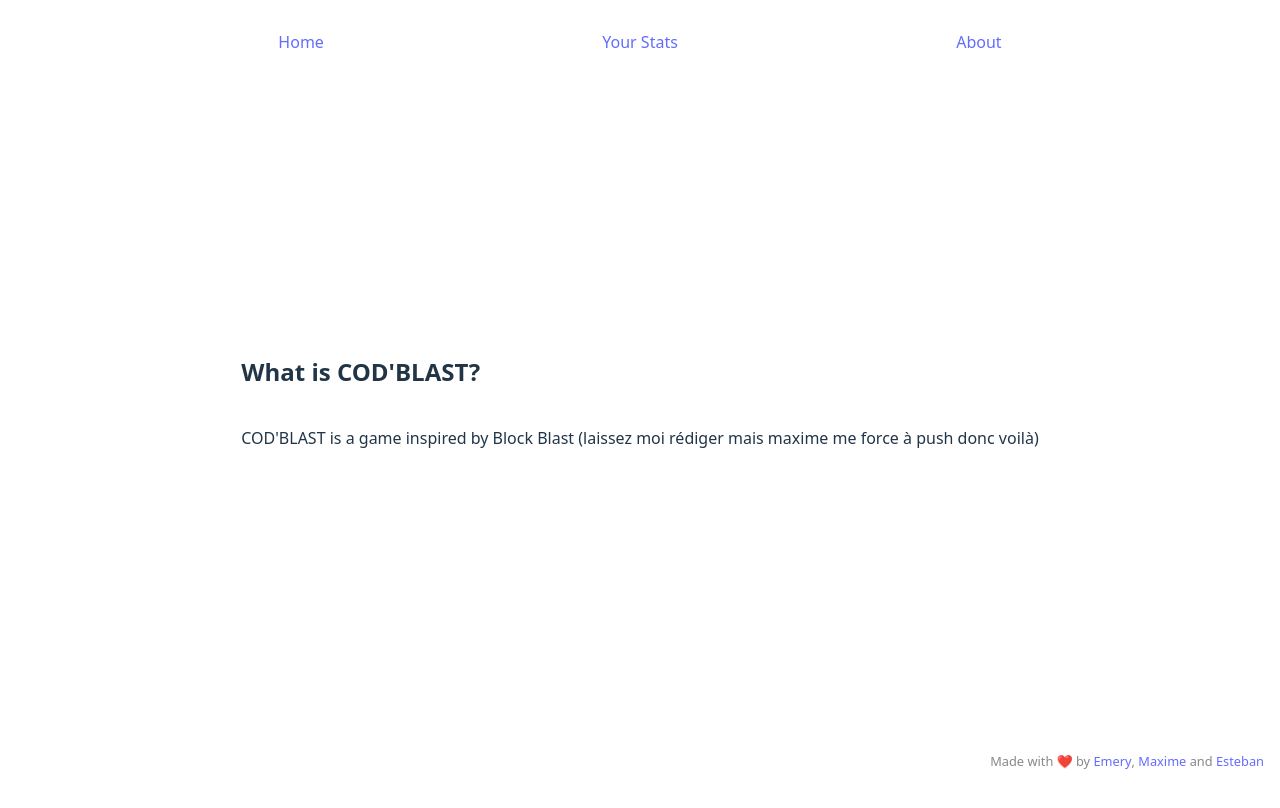
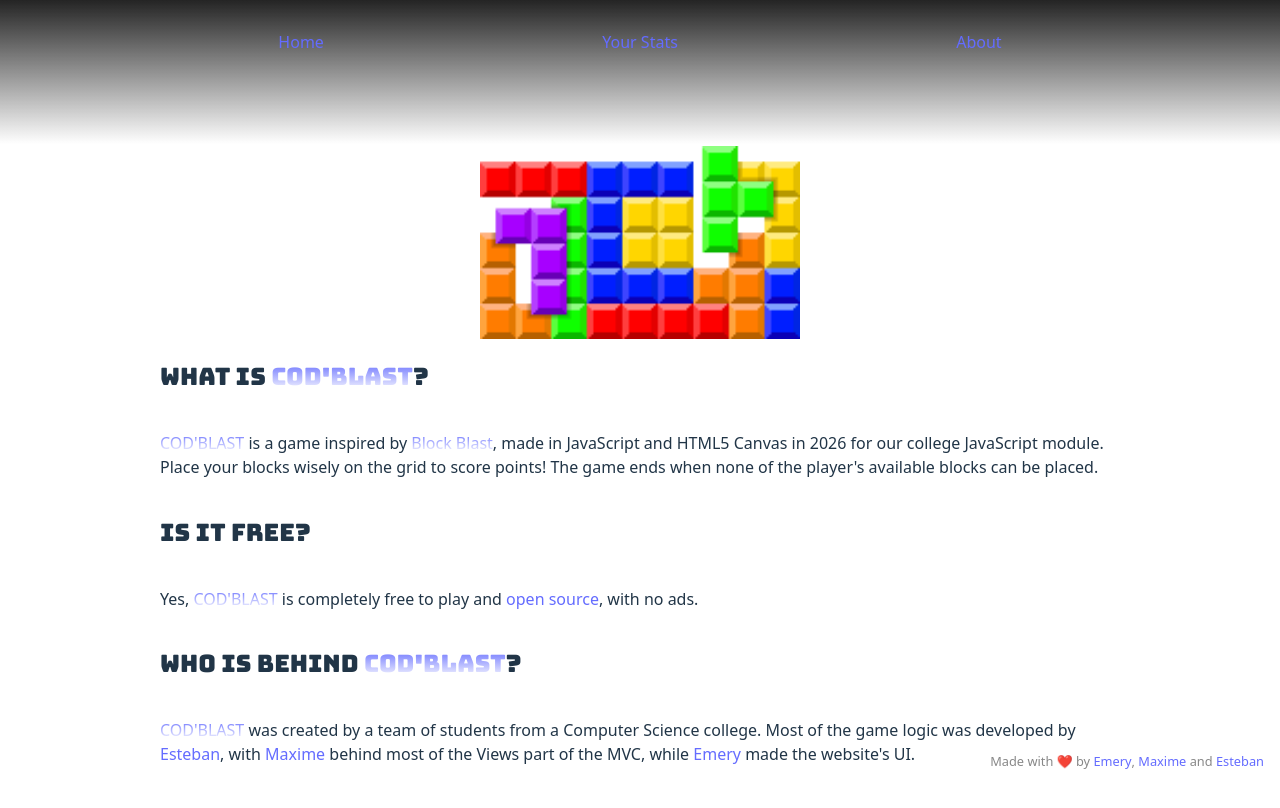
Before and after one commit to maximemlly/codblast, a website built with Vite: page about.html in a window 1280 px wide. Built offline with nearby package versions, Linux system fonts and the light colour scheme; a web font is replaced by a local one.

Commit message:
add infos to about page

```diff
--- a/about.html
+++ b/about.html
@@ -3,13 +3,21 @@
 <head>
     <meta charset="UTF-8">
     <meta name="viewport" content="width=device-width, initial-scale=1.0">
+    <link rel="preconnect" href="https://fonts.googleapis.com">
+    <link rel="preconnect" href="https://fonts.gstatic.com" crossorigin>
+    <link href="https://fonts.googleapis.com/css2?family=Bungee&family=Geo:ital@0;1&display=swap" rel="stylesheet">
     <title>About</title>
 </head>
 <body>
     <ul id="navbar"></ul>
     <div id="page">
-        <h2>What is <span>COD'BLAST?</span></h2>
-        <p>COD'BLAST is a game inspired by Block Blast (laissez moi rédiger mais maxime me force à push donc voilà)</p>
+        <img src="../public/logo.png" alt="COD'BLAST Logo" id="about-logo">
+        <h2>What is <span>COD'BLAST</span>?</h2>
+        <p><span>COD'BLAST</span> is a game inspired by <span>Block Blast</span>, made in JavaScript and HTML5 Canvas in 2026 for our college JavaScript module. Place your blocks wisely on the grid to score points! The game ends when none of the player's available blocks can be placed.</p>
+        <h2>Is it free?</h2>
+        <p>Yes, <span>COD'BLAST</span> is completely free to play and <a href="https://github.com/maximemlly/codblast">open source</a>, with no ads.</p>
+        <h2>Who is behind <span>COD'BLAST</span>?</h2>
+        <p><span>COD'BLAST</span> was created by a team of students from a Computer Science college. Most of the game logic was developed by <a href="https://github.com/thegesse">Esteban</a>, with <a href="https://github.com/maximemlly">Maxime</a> behind most of the Views part of the MVC, while <a href="https://github.com/devilishlyney">Emery</a> made the website's UI.</p>
     <footer id="credits"></footer>
     <script type="module" src="/src/common.js"></script>
 </body>
--- a/src/style.css
+++ b/src/style.css
@@ -60,11 +60,21 @@ body {
   overflow-x: hidden;
 }
 
+#about-logo {
+  align-self: center;
+  width: 25vw;
+}
 
+p {
+  max-width: 75vw;
+}
 
 #page {
   display: flex;
   flex-direction: column;
+  margin-top: 8rem;
+  padding-top: 8rem;
+  padding-bottom: 8rem;
 }
 
 h1 {
@@ -79,13 +89,7 @@ h1 {
   text-align: center;
 }
 
-.card {
-  padding: 2em;
-}
 
-.read-the-docs {
-  color: #888;
-}
 
 button {
   border-radius: 8px;
@@ -108,6 +112,17 @@ button:focus-visible {
   outline: 4px auto -webkit-focus-ring-color;
 }
 
+h2 {
+  font-family: "Bungee";
+}
+
+span {
+  background-image: linear-gradient(to bottom, #646cff, white);
+  -webkit-background-clip: text;
+  background-clip: text;
+  color: transparent;
+}
+
 #credits {
   position: fixed;
   bottom: 1rem;
@@ -120,12 +135,14 @@ button:focus-visible {
   list-style-type: none;
   margin: 0;
   padding: 30px;
+  padding-bottom: 90px;
   display: flex;
   justify-content: space-evenly;
   flex-direction: row;
   width: 100%;
   top: 0;
   position: fixed;
+  background-image: linear-gradient(to bottom, #242424, rgba(36, 36, 36, 0));
 }
 
 @media (prefers-color-scheme: light) {
```
